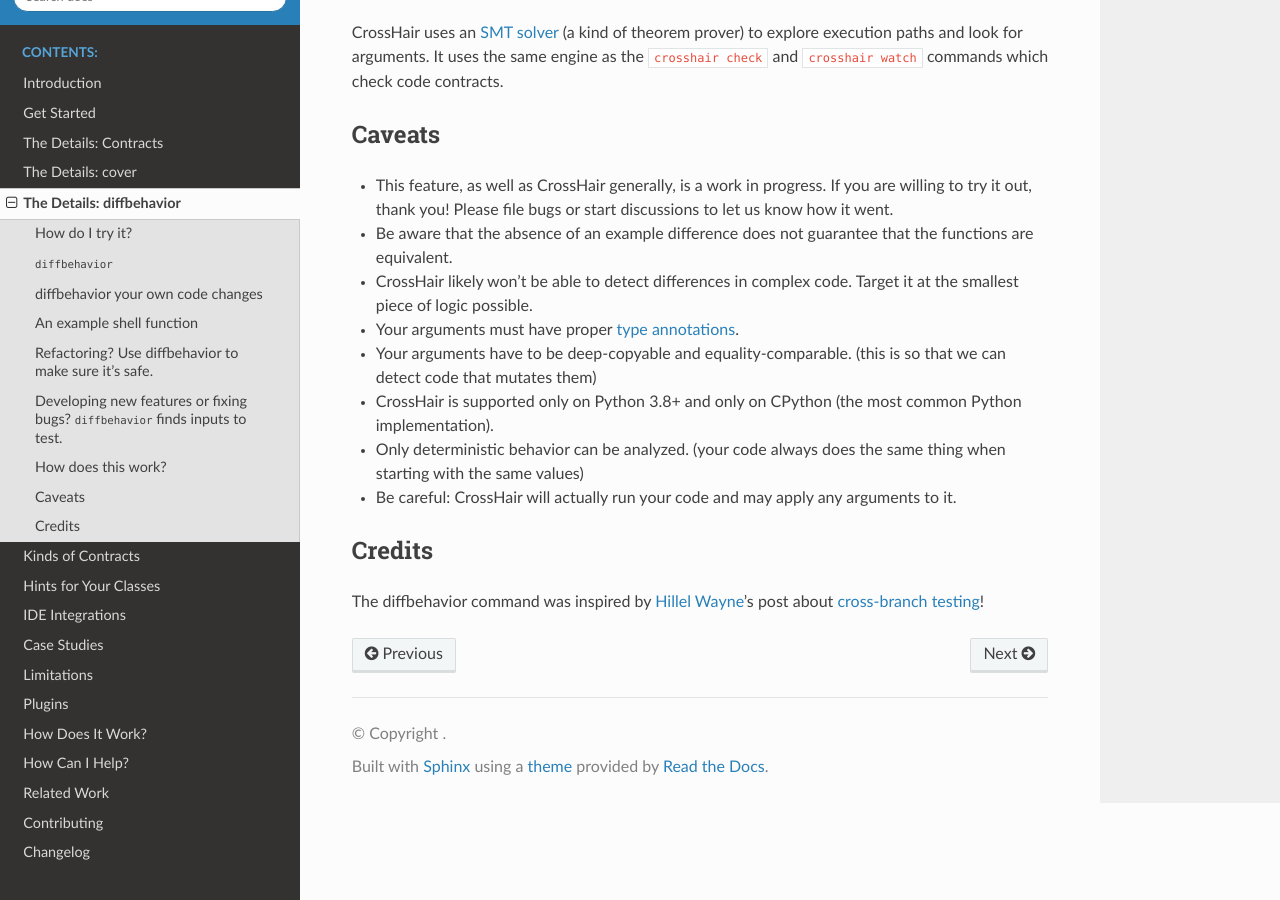
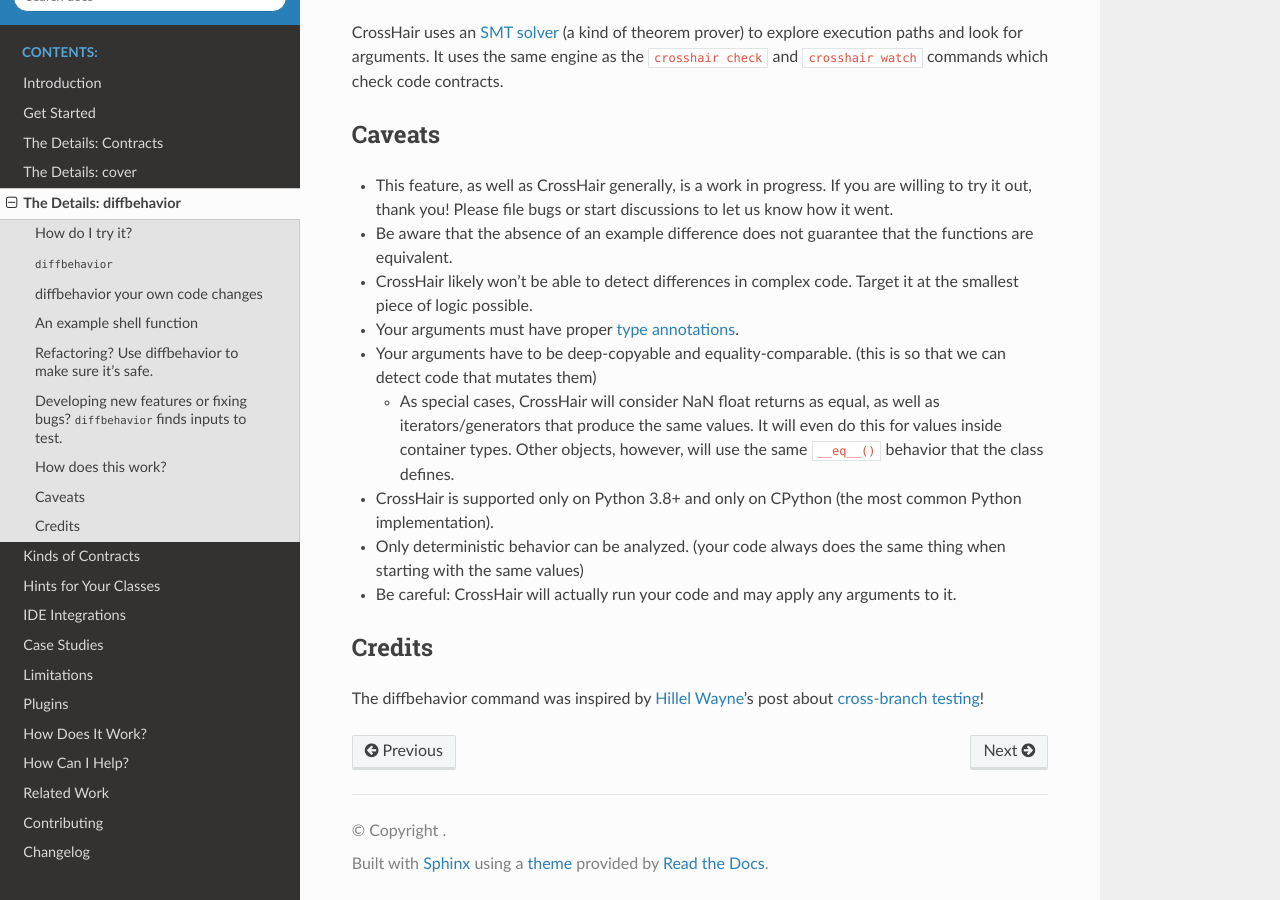
Before and after one commit to pschanely/CrossHair, a Sphinx documentation site: the page built from doc/source/diff_behavior.rst, in a window 1280 px wide and 900 px high, scrolled down 3833 px. Built offline with Sphinx 7.4.7 and the Read the Docs theme 3.1.0, drawn with Linux system fonts in a browser that asks for light colours; the version number is read from the project's files by our own code.

Commit message:
Add docs for new diff_behavior logic

```diff
--- a/doc/source/diff_behavior.rst
+++ b/doc/source/diff_behavior.rst
@@ -233,6 +233,11 @@ Caveats
 * Your arguments must have proper `type annotations`_.
 * Your arguments have to be deep-copyable and equality-comparable. (this is so
   that we can detect code that mutates them)
+
+  * As special cases, CrossHair will consider NaN float returns as equal, as well as
+    iterators/generators that produce the same values. It will even do this for values
+    inside container types. Other objects, however, will use the same
+    ``__eq__()`` behavior that the class defines.
 * CrossHair is supported only on Python 3.8+ and only on CPython (the most
   common Python implementation).
 * Only deterministic behavior can be analyzed.
```
